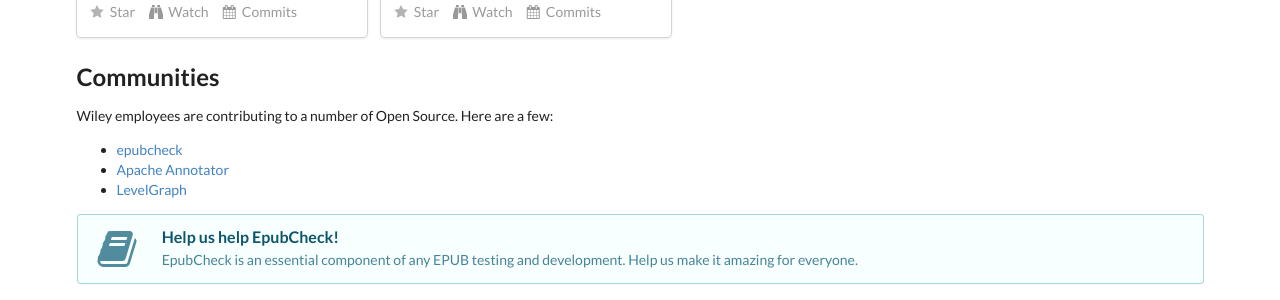
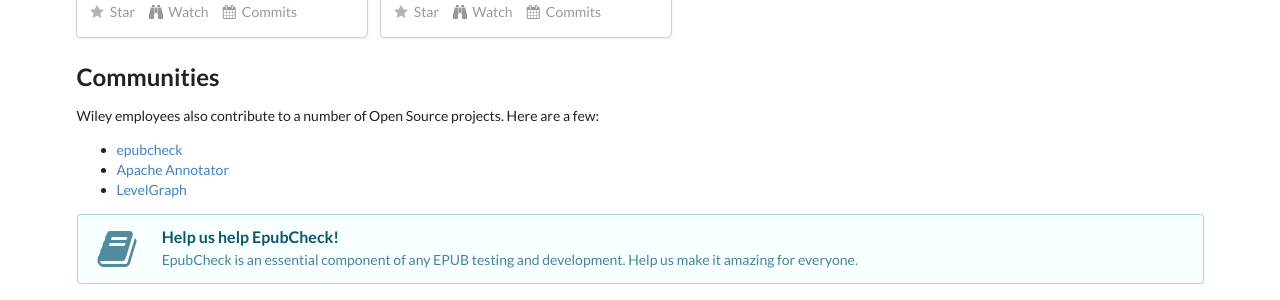
Before and after one commit to WileyLabs/wileylabs.github.io, a Jekyll site: the page built from index.md, in a window 1280 px wide and 900 px high, scrolled down 515 px. Shown: the part 225-525 px from the top of the window. Built offline with Jekyll 4.4.1, drawn with Linux system fonts in a browser that asks for light colours.

Commit message:
Fix broken sentence in index

```diff
--- a/index.md
+++ b/index.md
@@ -31,7 +31,7 @@ Just a few things we're exploring. Feel free to watch, contribute, or fork!
 
 ## Communities
 
-Wiley employees are contributing to a number of Open Source. Here are a few:
+Wiley employees also contribute to a number of Open Source projects. Here are a few:
 
 * [epubcheck](https://github.com/IDPF/epubcheck#readme)
 * [Apache Annotator](http://annotator.apache.org/)
```
